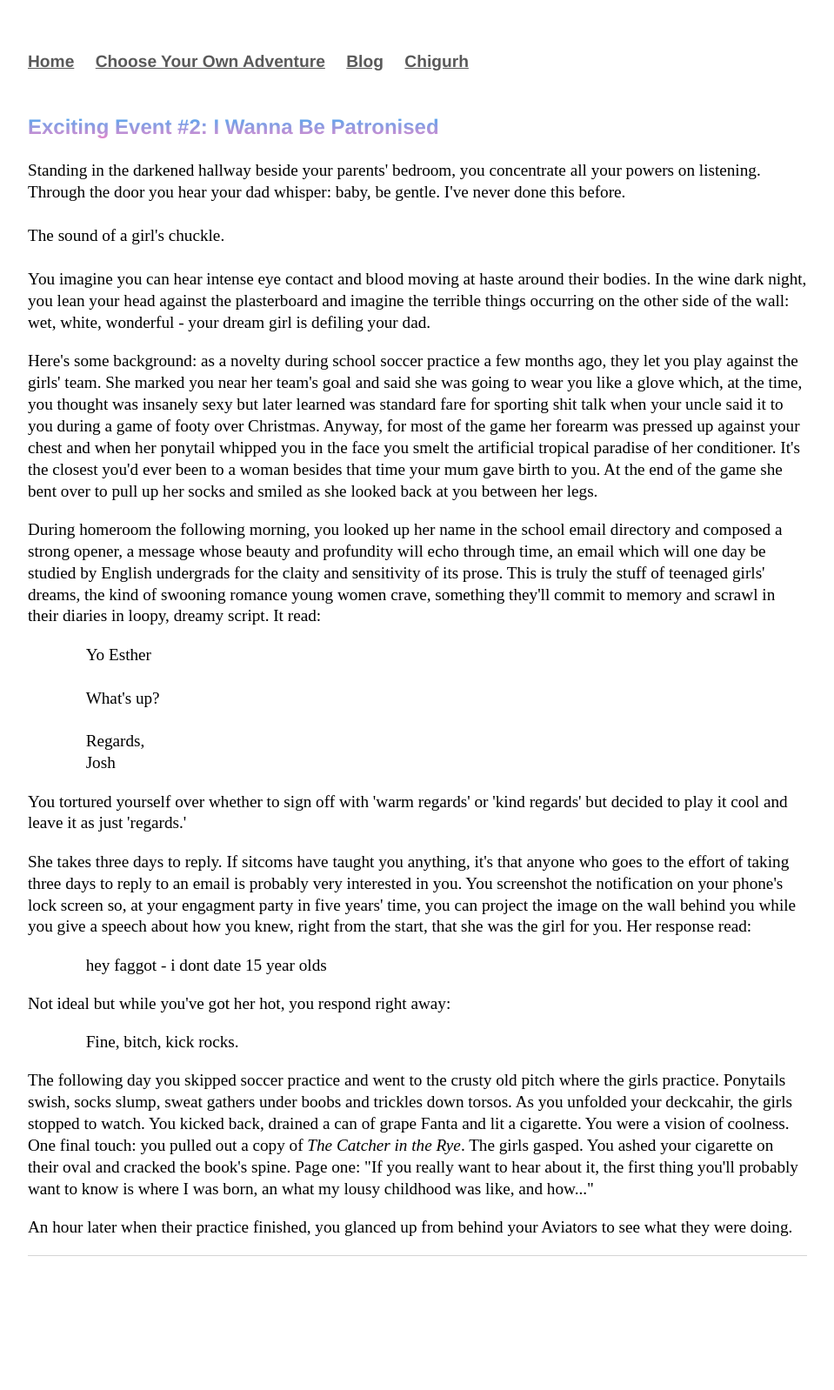
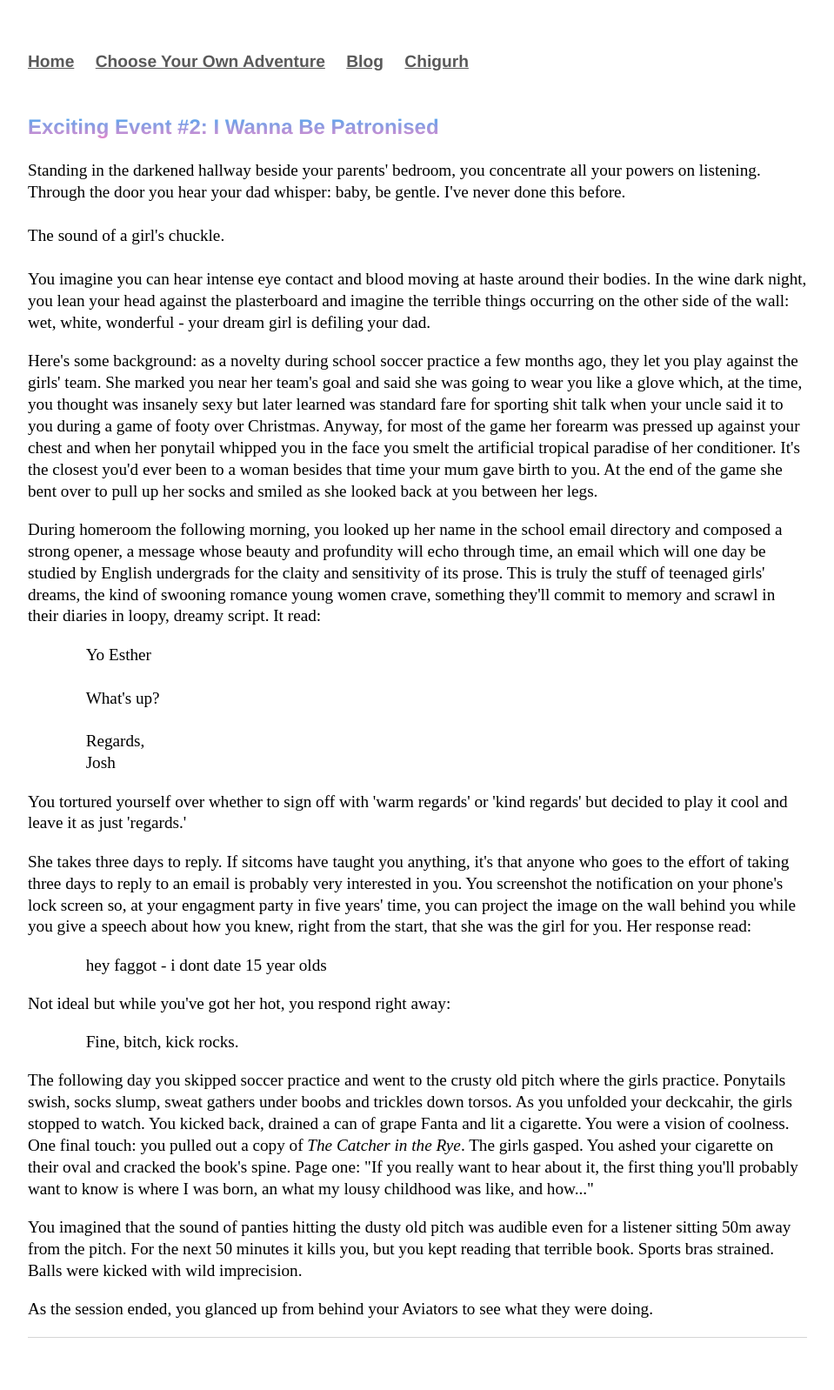
Before and after one commit to Pinelife/pinelife.github.io, a Jekyll site: the page built from Hellhole/excitingevent2.html, in a window 1280 px wide. Shown: the whole page at 87% size, without its empty margins (160-1119 px from the left). Built offline with Jekyll 4.4.1, drawn with Linux system fonts in a browser that asks for light colours; before the commit the page ends 1504 px from its top, so only the background shows below that.

Commit message:
Update excitingevent2.html

```diff
--- a/Hellhole/excitingevent2.html
+++ b/Hellhole/excitingevent2.html
@@ -64,6 +64,9 @@ of grape Fanta and lit a cigarette. You were a vision of coolness. One final tou
   The girls gasped. You ashed your cigarette on their oval and cracked the book's spine. Page one: "If you really want to hear about it,
 the first thing you'll probably want to know is where I was born, an what my lousy childhood was like, and how..."
 </p>
+<p>You imagined that the sound of panties hitting the dusty old pitch was audible even for a listener sitting 50m away from the pitch.
+For the next 50 minutes it kills you, but you kept reading that terrible book. Sports bras strained. Balls were kicked with wild imprecision.
+</p>
 <p>
-  An hour later when their practice finished, you glanced up from behind your Aviators to see what they were doing.
+As the session ended, you glanced up from behind your Aviators to see what they were doing.
 </p>
```
